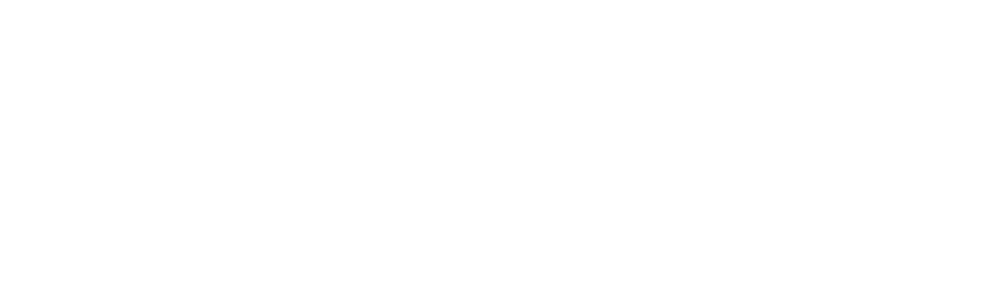
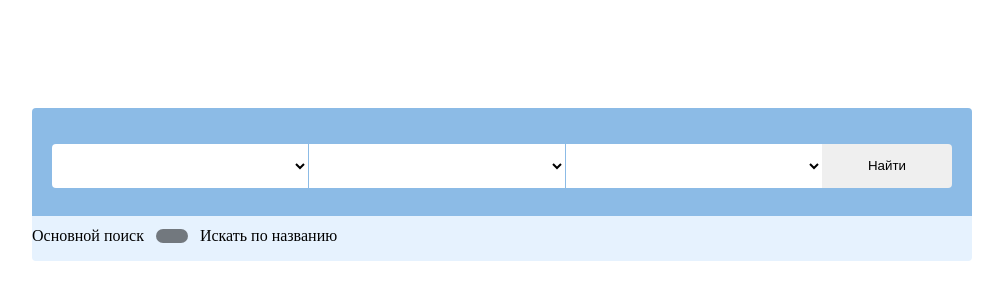
Before and after one commit to simbirsoft-vladimir/test_form, a Vue app: page / in a window 1280 px wide. Shown: the part 216-516 px from the top of the page, without its empty margins (138-1141 px from the left). Built offline with nearby package versions, Linux system fonts and the light colour scheme.

Commit message:
error on nullish coalescent

```diff
--- a/src/App.vue
+++ b/src/App.vue
@@ -1,17 +1,21 @@
 <template>
   <div id="app">
-    <main-layout />
+    <main-layout>
+      <realty-search-form />
+    </main-layout>
   </div>
 </template>
 
 <script lang="ts">
 import Vue from "vue";
 import MainLayout from "./components/MainLayout.vue";
+import RealtySearchForm from "./components/RealtySearchForm.vue";
 
 export default Vue.extend({
   name: "App",
   components: {
     MainLayout,
+    RealtySearchForm,
   },
 });
 </script>
--- a/src/components/MainLayout.vue
+++ b/src/components/MainLayout.vue
@@ -17,6 +17,8 @@ export default Vue.extend({
     height: 100vh;
     margin: 0;
     padding: 0;
-    box-sizing: border-box;
+    display: flex;
+    justify-content: center;
+    align-items: center;
   }
 </style>
--- /dev/null
+++ b/src/components/RealtySearchForm.vue
@@ -0,0 +1,73 @@
+<template>
+  <base-form class="realty-search-form">
+    <div class="realty-search-form__main-block">
+      <div class="realty-search-form__search-controls">
+        <base-form-group>
+          <template v-if="true">
+            <base-select
+              :options="cities"
+              class="realty-search-form__select realty-search-form__select_first"
+            />
+            <base-select class="realty-search-form__select"/>
+            <base-select class="realty-search-form__select"/>
+          </template>
+          <div v-else></div>
+          <base-button>Найти</base-button>
+        </base-form-group>
+      </div>
+    </div>
+    <div class="realty-search-form__footer">
+      <realty-search-form-toggle />
+    </div>
+  </base-form>
+</template>
+
+<script lang="ts">
+import Vue from 'vue'
+import RealtySearchFormToggle from './RealtySearchFormToggle.vue'
+import BaseButton from './ui/BaseButton.vue'
+import BaseForm from './ui/BaseForm.vue'
+import BaseFormGroup from './ui/BaseFormGroup.vue'
+import BaseSelect from './ui/BaseSelect.vue'
+import {cities} from '../mocks/cities'
+
+export default Vue.extend({
+  name: 'RealtySearchForm',
+  components: { BaseForm, BaseSelect, BaseButton, BaseFormGroup, RealtySearchFormToggle },
+
+  data() {
+    return {
+      cities: cities ?? [],
+      chosenCity: null,
+    }
+  }
+})
+</script>
+
+<style lang="scss">
+  .realty-search-form {
+    max-width: 940px;
+
+    &__main-block {
+      padding: 36px 20px 0;
+      background-color: #8cbbe6;
+    }
+
+    &__search-controls {
+      padding-bottom: 28px;
+    }
+
+    &__footer {
+      height: 45px;
+      background-color: #E6F2FE;
+    }
+
+    &__select {
+      margin-left: 1px;
+
+      &_first {
+        margin-left: 0;
+      }
+    }
+  }
+</style>
--- /dev/null
+++ b/src/components/RealtySearchFormToggle.vue
@@ -0,0 +1,32 @@
+<template>
+  <div class="realty-search-form-toggle">
+    <span class="realty-search-form-toggle__label">Основной поиск</span>
+    <base-toggle />
+    <span class="realty-search-form-toggle__label">Искать по названию</span>
+  </div>
+</template>
+
+<script lang="ts">
+import Vue from 'vue'
+import BaseToggle from './ui/BaseToggle.vue'
+
+export default Vue.extend({
+  name: 'RealtySearchFormToggle',
+  components: { BaseToggle },
+})
+</script>
+
+<style lang="scss">
+  .realty-search-form-toggle {
+    display: flex;
+    align-items: center;
+
+    &__realty-search-form-toggle__label {
+      color: #506981;
+
+      &_active {
+        color: #ADB9C4;
+      }
+    }
+  }
+</style>
--- /dev/null
+++ b/src/components/ui/BaseButton.vue
@@ -0,0 +1,22 @@
+<template>
+  <button class="base-button">
+    <slot />
+  </button>
+</template>
+
+<script lang="ts">
+import Vue from 'vue'
+
+export default Vue.extend({
+  name: 'BaseButton',
+})
+</script>
+
+<style lang="scss">
+  .base-button {
+    height: 44px;
+    width: 130px;
+    outline: none;
+    border: none;
+  }
+</style>
--- /dev/null
+++ b/src/components/ui/BaseForm.vue
@@ -0,0 +1,21 @@
+<template>
+  <form class="base-form">
+    <slot />
+  </form>
+</template>
+
+<script lang="ts">
+import Vue from 'vue'
+
+export default Vue.extend({
+  name: 'BaseForm'
+})
+</script>
+
+<style lang="scss">
+  .base-form {
+    width: 100%;
+    border-radius: 4px;
+    overflow: auto;
+  }
+</style>
--- /dev/null
+++ b/src/components/ui/BaseFormGroup.vue
@@ -0,0 +1,30 @@
+<template>
+  <div class="base-form-group">
+    <slot />
+  </div>
+</template>
+
+<script lang="ts">
+import Vue from 'vue'
+
+export default Vue.extend({
+  name: 'BaseFormGroup',
+})
+</script>
+
+<style lang="scss">
+  .base-form-group {
+    input,
+    select,
+    button {
+      &:first-child {
+        border-top-left-radius: 4px;
+        border-bottom-left-radius: 4px;
+      }
+      &:last-child {
+        border-top-right-radius: 4px;
+        border-bottom-right-radius: 4px;
+      }
+    }
+  }
+</style>
--- /dev/null
+++ b/src/components/ui/BaseSelect.vue
@@ -0,0 +1,37 @@
+<template>
+  <select class="base-select">
+    <option
+      v-for="(option, index) in options"
+      :key="option[key]"
+    />
+  </select>
+</template>
+
+<script lang="ts">
+import Vue from 'vue'
+
+export default Vue.extend({
+  name: 'BaseSelect',
+
+  props: {
+    options: {
+      type: Array,
+      required: true,
+    },
+    key: {
+      required: false,
+    }
+  }
+})
+</script>
+
+<style lang="scss">
+  .base-select {
+    min-width: 100px;
+    background-color: #fff;
+    border: none;
+    outline: none;
+    height: 44px;
+    width: 256px;
+  }
+</style>
--- /dev/null
+++ b/src/components/ui/BaseToggle.vue
@@ -0,0 +1,69 @@
+<template>
+  <div class="base-toggle">
+    <div class="base-toggle__inner">
+      <input class="base-toggle__native" type="checkbox" />
+      <div class="base-toggle__track"></div>
+      <div class="base-toggle__thumb"></div>
+    </div>
+  </div>
+</template>
+
+<script lang="ts">
+import Vue from 'vue'
+
+export default Vue.extend({
+  name: 'BaseToggle',
+})
+</script>
+
+<style lang="scss">
+  .base-toggle {
+    vertical-align: middle;
+    display: inline-flex;
+    cursor: pointer;
+    outline: none;
+    flex-wrap: nowrap;
+    align-items: center;
+
+    &__inner {
+      position: relative;
+      user-select: none;
+      font-size: 40px;
+      height: 1em;
+      min-width: 1.4em;
+      padding: .325em .3em;
+      width: 1.4em;
+    }
+
+    &__native {
+      position: absolute;
+      display: none;
+      margin: none;
+      padding: none;
+      height: 1px;
+      width: 1px;
+    }
+
+    &__track {
+      opacity: .5;
+      background: currentColor;
+      border-radius: .175em;
+      height: .35em;
+    }
+
+    &__thumb {
+      position: absolute;
+      display: flex;
+      justify-content: center;
+      align-items: center;
+      flex-wrap: nowrap;
+      height: .5em;
+      left: .25em;
+      top: .25em;
+      transition: left .22s cubic-bezier(.4,0,.2,1);
+      user-select: none;
+      width: .5em;
+      z-index: 0;
+    }
+  }
+</style>
--- /dev/null
+++ b/src/mocks/cities.ts
@@ -0,0 +1,6 @@
+export const cities = [
+  {
+    id: 1,
+    title: 'Москва'
+  }
+]
--- a/src/styles/main.scss
+++ b/src/styles/main.scss
@@ -5,3 +5,7 @@
 body {
   margin: 0;
 }
+
+.flex {
+  display: flex;
+}
```
Also changed, not shown: src/components/ui/BaseInput.vue (added, +11 -0 lines).
